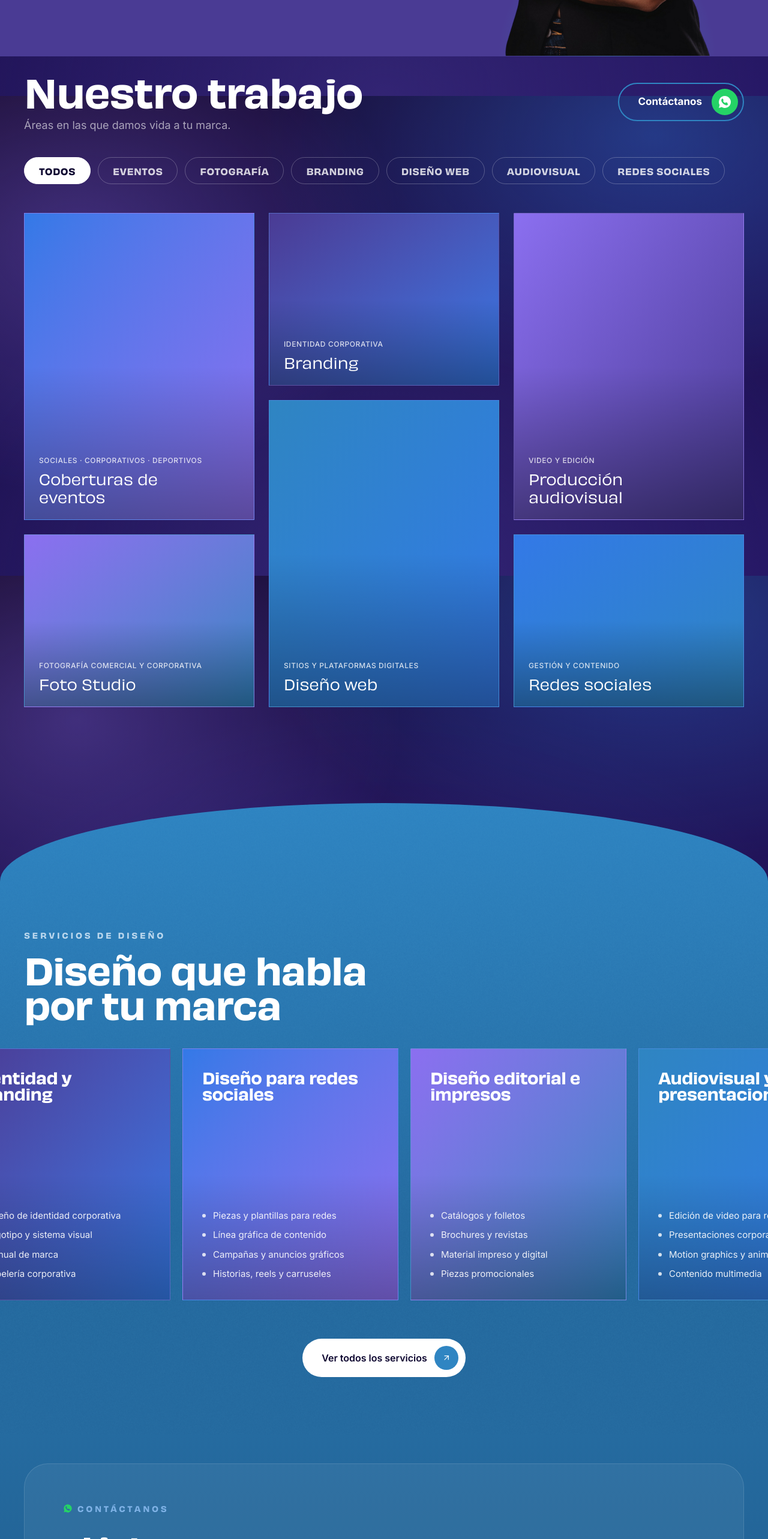
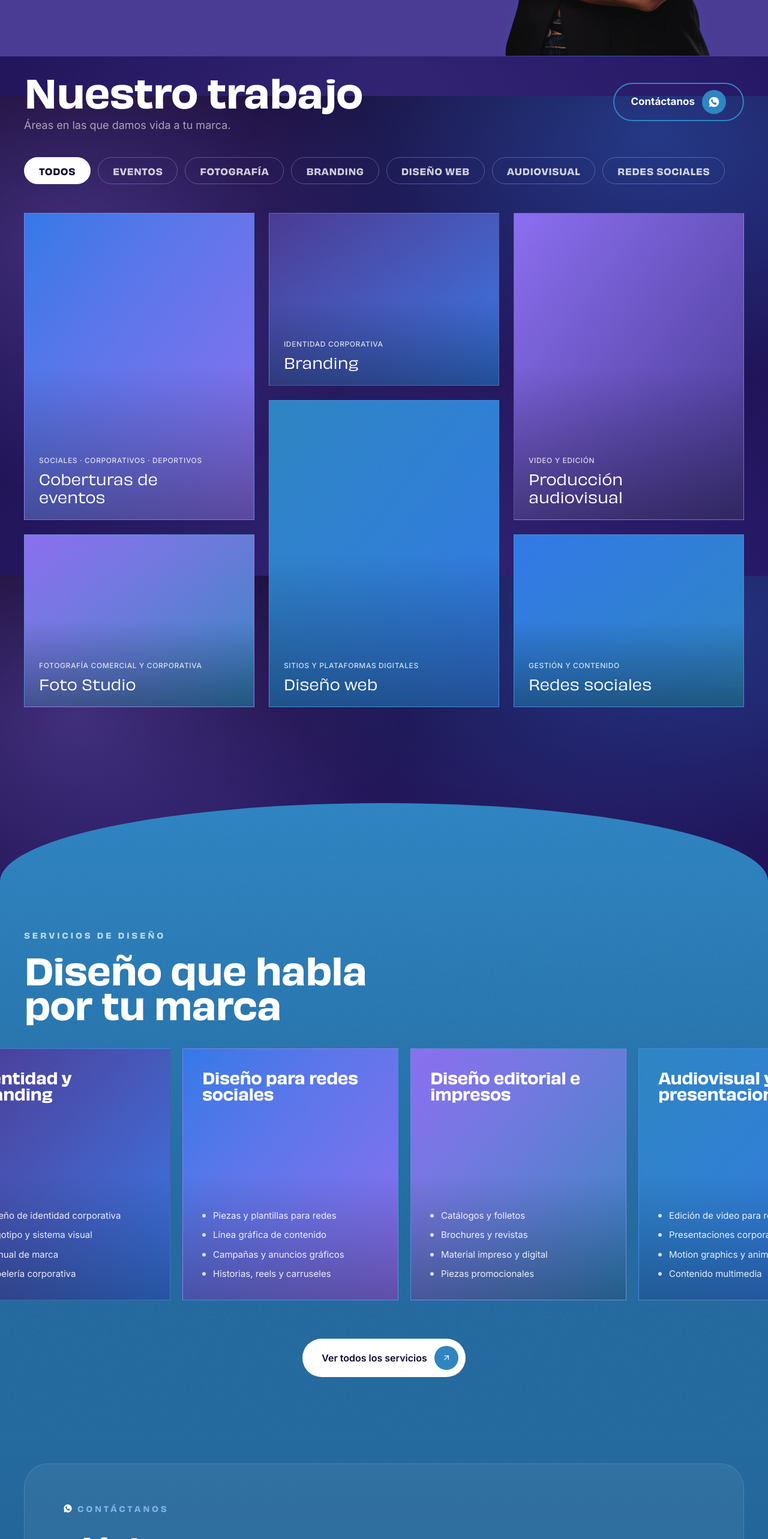
Before and after one commit to grapheting-oss/claude-, a Next.js app: page / in a window 1280 px wide. Shown: the part 3840-6406 px from the top of the page at 60% size. Built offline with nearby package versions, Linux system fonts and the light colour scheme.

Commit message:
Center the Contáctanos button and make WhatsApp icon white on brand blue
Co-Authored-By: Claude Opus 4.8 <noreply@anthropic.com>

```diff
--- a/src/components/CtaSection.tsx
+++ b/src/components/CtaSection.tsx
@@ -12,7 +12,7 @@ export function CtaSection() {
             {/* Left */}
             <div>
               <span className="inline-flex items-center gap-2 font-display text-[13px] font-semibold uppercase tracking-[0.28em] text-[#7fb2e6]">
-                <WhatsAppIcon className="h-4 w-4 text-[#25D366]" />
+                <WhatsAppIcon className="h-4 w-4 text-white" />
                 Contáctanos
               </span>
               <h2 className="font-display mt-5 text-[clamp(32px,4.2vw,52px)] font-bold leading-[1.05] tracking-tight text-white">
--- a/src/components/ProjectsShowcase.tsx
+++ b/src/components/ProjectsShowcase.tsx
@@ -100,11 +100,11 @@ export function ProjectsShowcase() {
             href="https://wa.me/593987245860"
             target="_blank"
             rel="noopener noreferrer"
-            className="group inline-flex shrink-0 items-center gap-4 self-start rounded-full border-2 border-[#2f85c2] py-2 pl-8 pr-2 text-[17px] font-bold text-white transition-colors hover:bg-[#2f85c2]/10 md:self-auto"
+            className="group inline-flex shrink-0 items-center justify-center gap-3 self-start rounded-full border-2 border-[#2f85c2] px-7 py-2.5 text-[17px] font-bold text-white transition-colors hover:bg-[#2f85c2]/10 md:self-auto"
           >
             Contáctanos
-            <span className="grid h-11 w-11 place-items-center rounded-full bg-[#25D366] text-white transition-transform duration-300 group-hover:scale-110">
-              <WhatsAppIcon className="h-6 w-6" />
+            <span className="grid h-10 w-10 place-items-center rounded-full bg-[#2f85c2] text-white transition-transform duration-300 group-hover:scale-110">
+              <WhatsAppIcon className="h-5 w-5" />
             </span>
           </a>
         </div>
```
